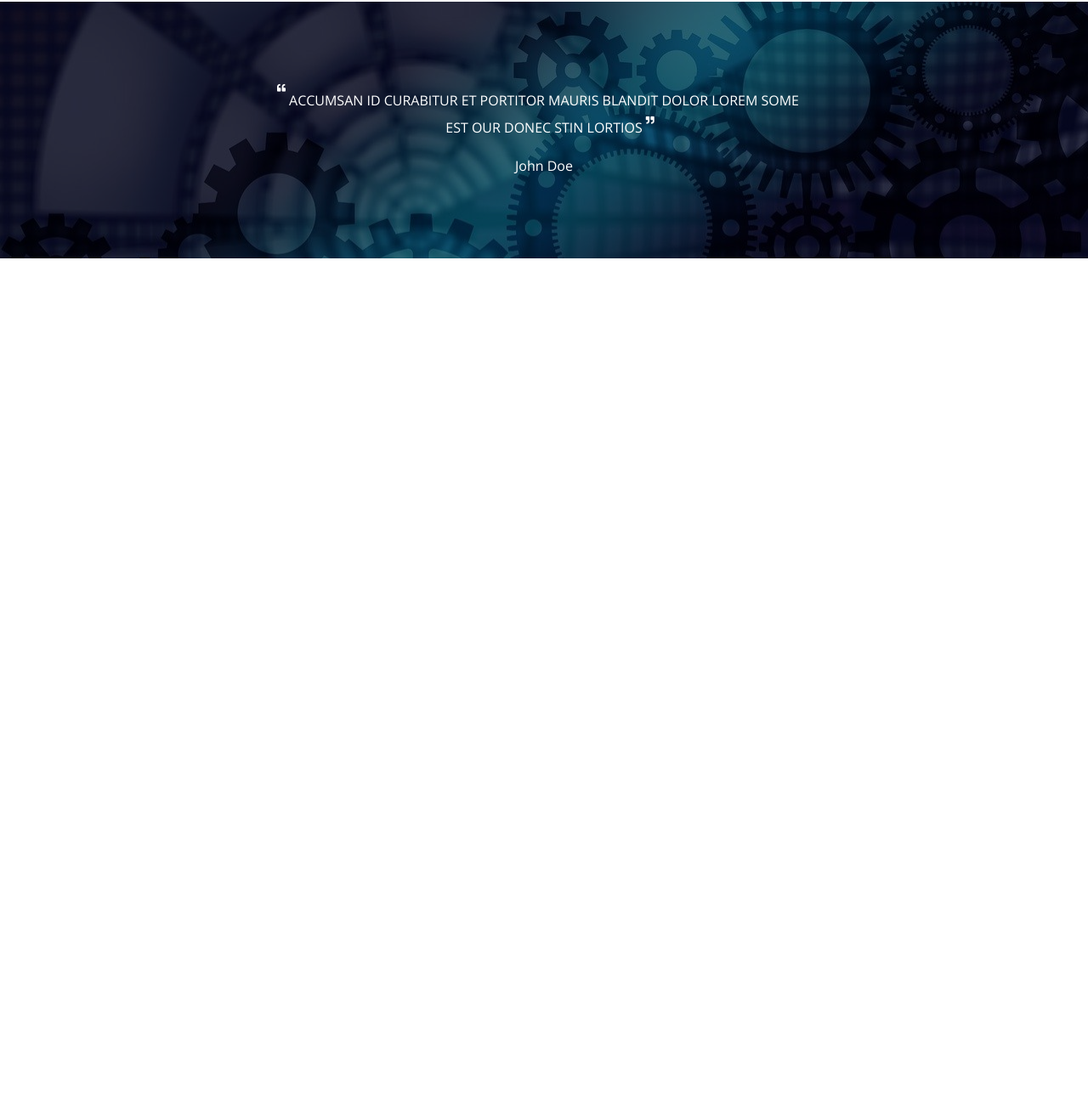
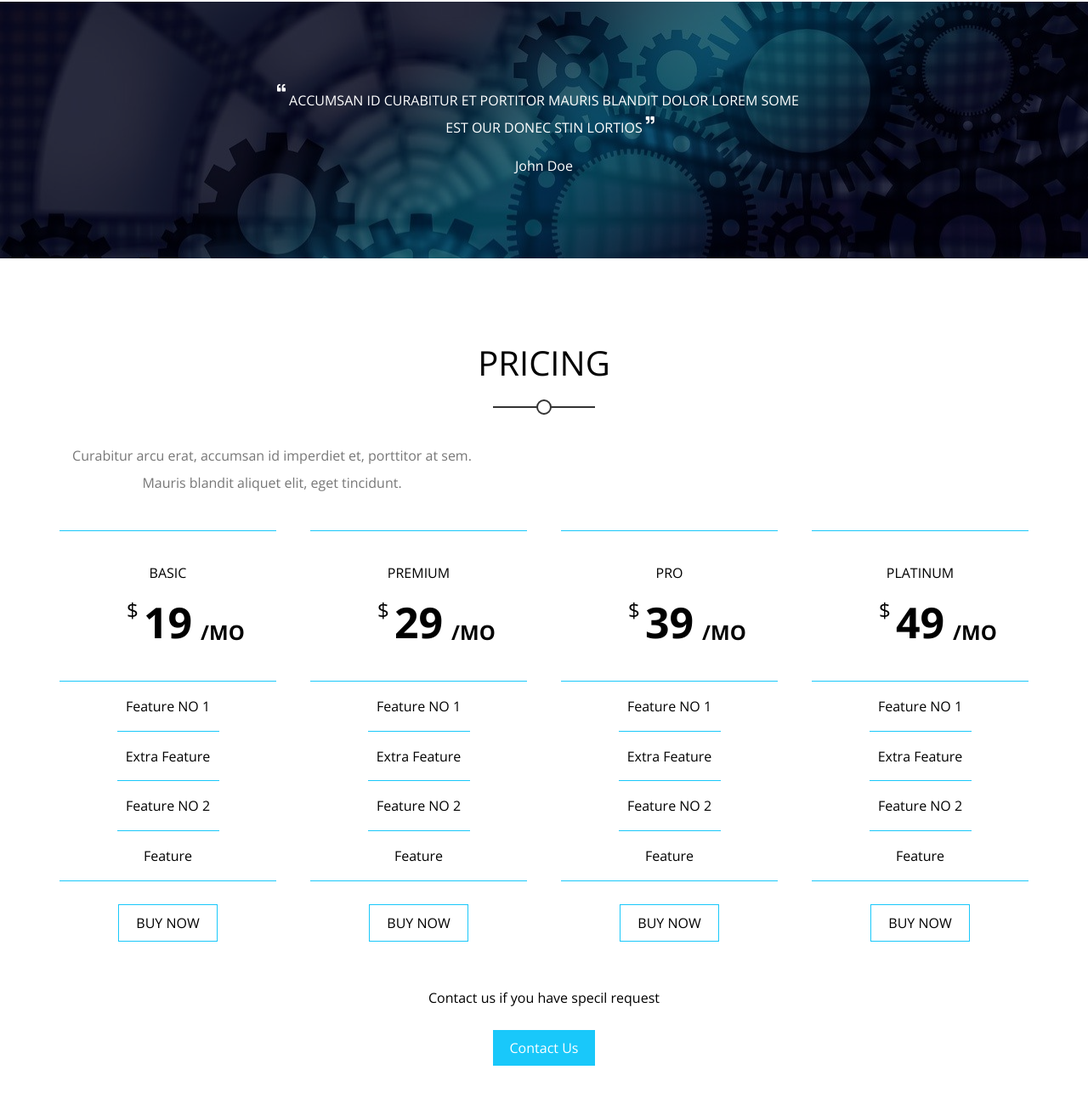
Before and after one commit to Walid-Allaf/Kasper, a plain HTML site: page index.html in a window 1280 px wide. Shown: the part 5726-7018 px from the top of the page at 85% size. Before the commit the page ends 6030 px from the top, so only its background shows below. Drawn offline with nearby package versions, Linux system fonts and the light colour scheme.

Commit message:
Upload Pricing Section

```diff
--- a/css/kasper.css
+++ b/css/kasper.css
@@ -872,3 +872,104 @@ header nav form i {
 }
 
 /* End Quote */
+
+/* Start Pricing */
+
+.pricing {
+  padding-top: var(--section-padding-t);
+  padding-bottom: var(--section-padding-b);
+}
+
+.pricing .container {
+  text-align: center;
+}
+
+.pricing .plans {
+  display: grid;
+  grid-template-columns: repeat(auto-fill, minmax(250px, 1fr));
+  gap: 40px;
+
+  text-align: center;
+}
+
+.pricing .plans .plan .title {
+  padding: 40px 0;
+  border-top: 1px solid var(--main-color);
+  border-bottom: 1px solid var(--main-color);
+}
+
+.pricing .plans .plan .title h3 {
+  text-transform: uppercase;
+  font-weight: normal;
+  font-size: 16px;
+  margin-bottom: 20px;
+}
+
+.pricing .plans .plan .title span {
+  font-weight: bold;
+  font-size: 50px;
+  position: relative;
+}
+
+.pricing .plans .plan .title span::before {
+  content: '$';
+  position: absolute;
+  font-weight: normal;
+  font-size: 24px;
+  left: -20px;
+}
+
+.pricing .plans .plan .title span::after {
+  content: '/MO';
+  position: absolute;
+  font-size: 24px;
+  bottom: 8px;
+  margin-left: 10px;
+}
+
+.pricing .plans .plan ul li {
+  padding: 20px 0;
+}
+
+.pricing .plans .plan ul li:not(:last-child) {
+  position: relative;
+}
+
+.pricing .plans .plan ul li:not(:last-child)::after {
+  content: '';
+  position: absolute;
+  width: 120px;
+  height: 1px;
+  background-color: var(--main-color);
+  bottom: 0;
+  left: 50%;
+  transform: translateX(-50%);
+}
+
+.pricing .plans .plan .foot {
+  padding: 40px 0;
+  border-top: 1px solid var(--main-color);
+}
+
+.pricing .plans .plan a {
+  text-decoration: none;
+  background: #fff;
+  color: #000;
+  padding: 10px 20px;
+  text-transform: uppercase;
+  border: 1px solid var(--main-color);
+}
+
+.pricing p {
+  text-align: center;
+  margin: 30px 0 40px;
+}
+
+.pricing a {
+  text-decoration: none;
+  background: var(--main-color);
+  color: #fff;
+  padding: 10px 20px;
+}
+
+/* End Pricing */
--- a/index.html
+++ b/index.html
@@ -332,5 +332,81 @@
         <p>John Doe</p>
       </div>
     </div>
+
+    <div class="pricing">
+      <div class="container">
+        <div class="main-heading">
+          <h2>Pricing</h2>
+          <p>
+            Curabitur arcu erat, accumsan id imperdiet et, porttitor at sem.
+            Mauris blandit aliquet elit, eget tincidunt.
+          </p>
+        </div>
+        <div class="plans">
+          <div class="plan">
+            <div class="title">
+              <h3>Basic</h3>
+              <span>19</span>
+            </div>
+            <ul>
+              <li>Feature NO 1</li>
+              <li>Extra Feature</li>
+              <li>Feature NO 2</li>
+              <li>Feature</li>
+            </ul>
+            <div class="foot">
+              <a href="#">Buy Now</a>
+            </div>
+          </div>
+          <div class="plan">
+            <div class="title">
+              <h3>Premium</h3>
+              <span>29</span>
+            </div>
+            <ul>
+              <li>Feature NO 1</li>
+              <li>Extra Feature</li>
+              <li>Feature NO 2</li>
+              <li>Feature</li>
+            </ul>
+            <div class="foot">
+              <a href="#">Buy Now</a>
+            </div>
+          </div>
+          <div class="plan">
+            <div class="title">
+              <h3>Pro</h3>
+              <span>39</span>
+            </div>
+            <ul>
+              <li>Feature NO 1</li>
+              <li>Extra Feature</li>
+              <li>Feature NO 2</li>
+              <li>Feature</li>
+            </ul>
+            <div class="foot">
+              <a href="#">Buy Now</a>
+            </div>
+          </div>
+          <div class="plan">
+            <div class="title">
+              <h3>Platinum</h3>
+              <span>49</span>
+            </div>
+            <ul>
+              <li>Feature NO 1</li>
+              <li>Extra Feature</li>
+              <li>Feature NO 2</li>
+              <li>Feature</li>
+            </ul>
+            <div class="foot">
+              <a href="#">Buy Now</a>
+            </div>
+          </div>
+        </div>
+        <p>Contact us if you have specil request</p>
+        <a href="#">Contact Us</a>
+      </div>
+    </div>
   </body>
 </html>
```
